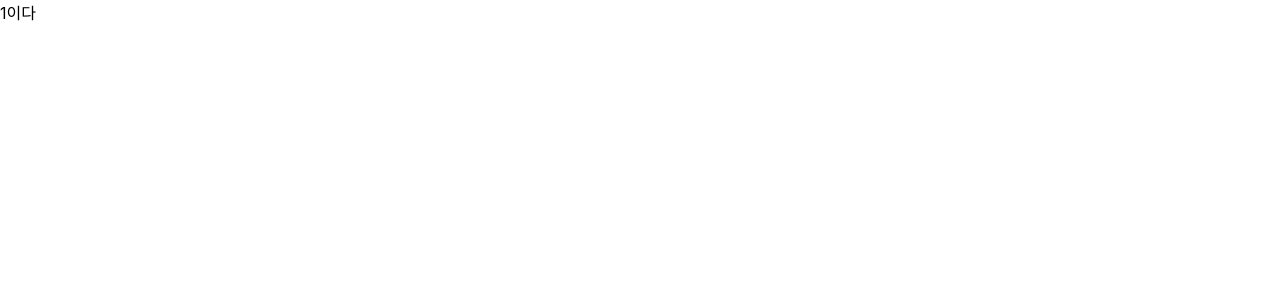
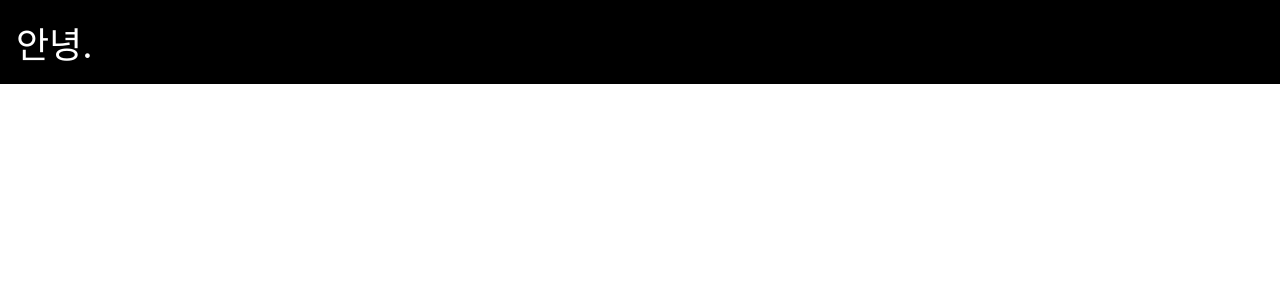
Before and after one commit to Gungoguma/React-study, a React (Create React App) app in the folder kimminjun_react/: page / in a window 1280 px wide. Shown: the top 300 px of the page. Built offline with nearby package versions, Linux system fonts and the light colour scheme.

Commit message:
객체로 css 적용하기

```diff
--- a/kimminjun_react/src/App.js
+++ b/kimminjun_react/src/App.js
@@ -1,18 +1,14 @@
 import React, { Component } from 'react';
 
 const App = () => {
-	const number = 1;
+	const style = {
+		backgroundColor: 'black',
+		padding: '16px',
+		color: 'white',
+		fontSize: '36px'
+	};
 	return (
-		<div>
-			{
-				(function() {
-					if (number === 1) return <div> 1이다 </div>
-					if (number === 2) return <div> 2이다 </div>
-					if (number === 3) return <div> 3이다 </div>
-					return <div>1,2,3 다 아니다..</div>
-				})()
-			}
-		</div>
+		<div style={style}>안녕.</div>
 	);
 }
 
```
